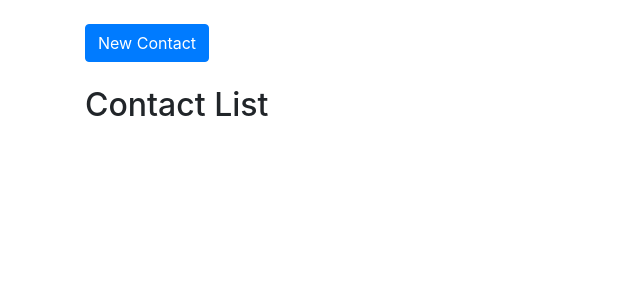
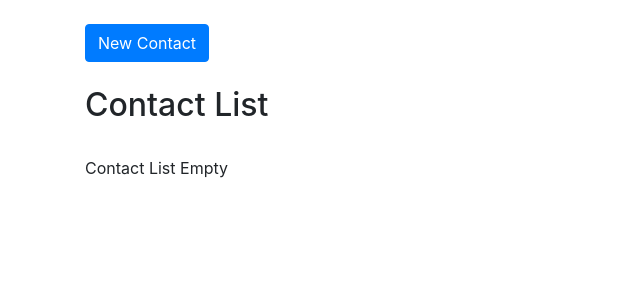
Before and after one commit to newtonneto/agenda, a Django app: page / in a window 1280 px wide. Shown: the top 300 px of the page, without its empty margins (0-640 px from the left). Run offline with Django 3.2, Linux system fonts and the light colour scheme; some libraries are stand-ins or nearby versions.

Commit message:
Mensagem para lista vazia

```diff
--- a/contatos/templates/contatos/index.html
+++ b/contatos/templates/contatos/index.html
@@ -44,6 +44,8 @@
                     </div>
                     <hr/>
                 {% endfor %}
+                {% else %}
+                    <p>Contact List Empty</p>
                 {% endif %}
             </div>
         </div>
```
Also changed, not shown: db.sqlite3.
